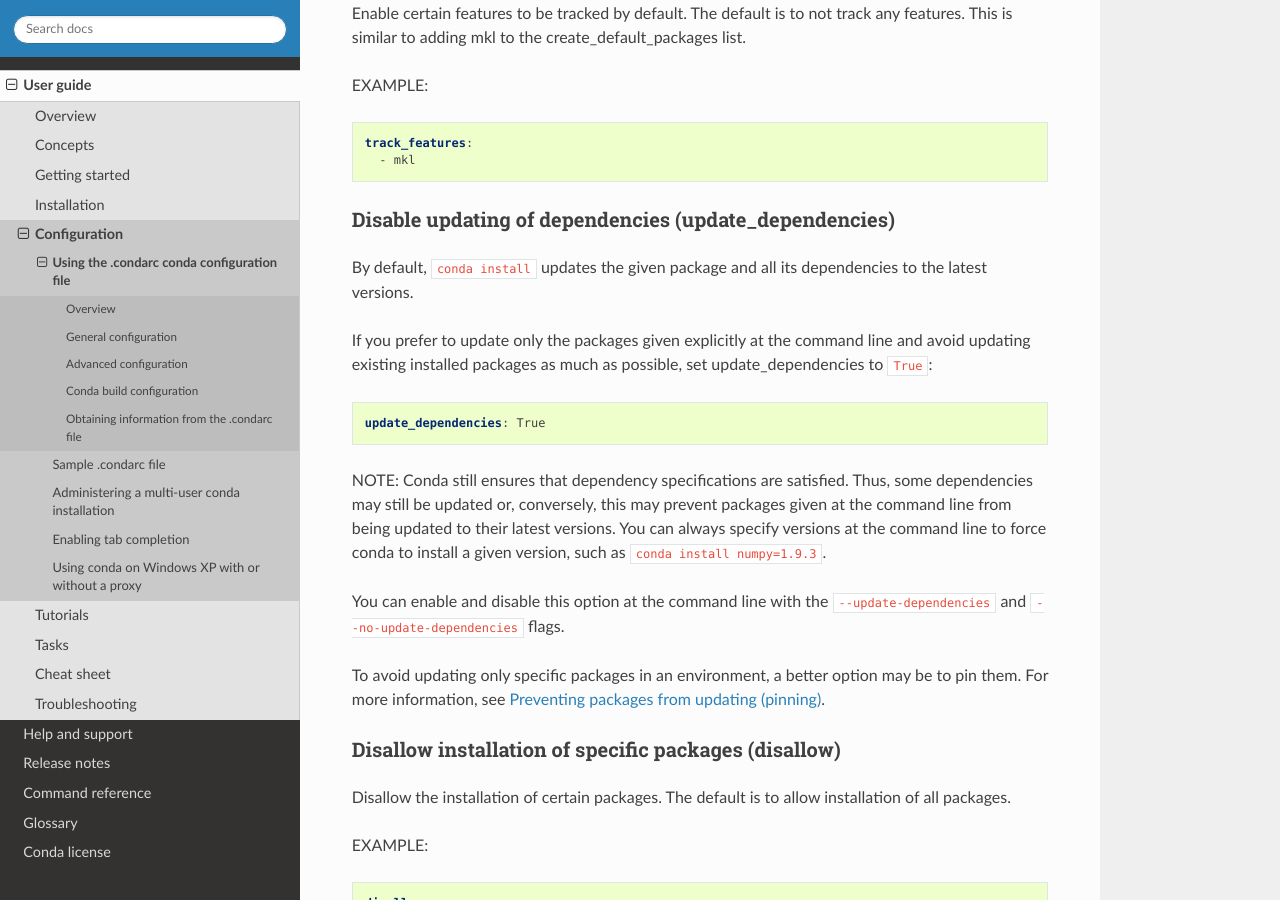
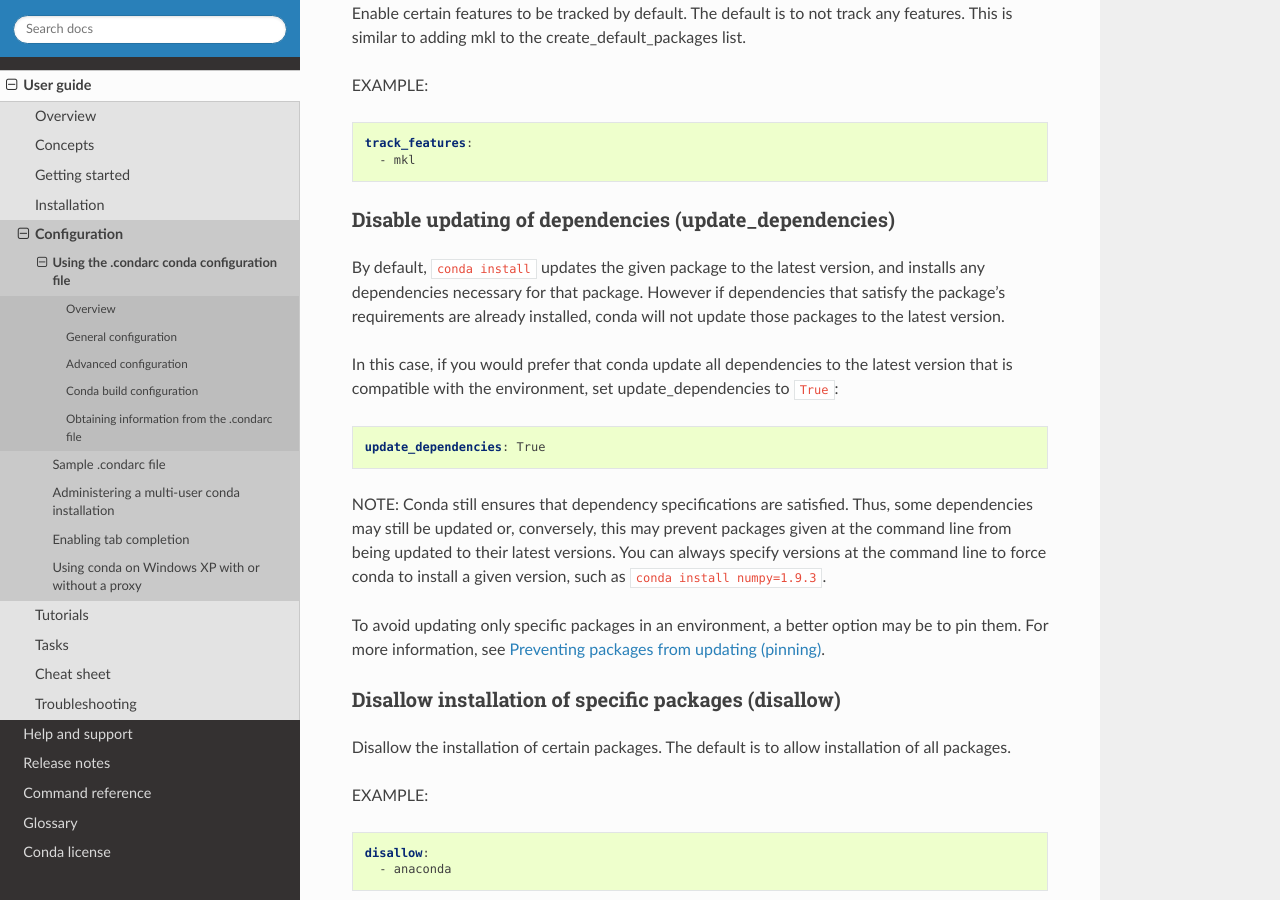
Before and after one commit to conda/conda-docs, a Sphinx documentation site: the page built from docs/source/user-guide/configuration/use-condarc.rst, in a window 1280 px wide and 900 px high, scrolled down 8147 px. Built offline with Sphinx 7.4.7 and the Read the Docs theme 2.0.0, drawn with Linux system fonts in a browser that asks for light colours.

Commit message:
Make accurate the description for the 'update_dependencies' config parameter

```diff
--- a/docs/source/user-guide/configuration/use-condarc.rst
+++ b/docs/source/user-guide/configuration/use-condarc.rst
@@ -429,12 +429,15 @@ EXAMPLE:
 Disable updating of dependencies (update_dependencies)
 ------------------------------------------------------
 
-By default, ``conda install`` updates the given package and all
-its dependencies to the latest versions.
+By default, ``conda install`` updates the given package to the
+latest version, and installs any dependencies necessary for
+that package. However if dependencies that satisfy the package's
+requirements are already installed, conda will not update those
+packages to the latest version.
 
-If you prefer to update only the packages given explicitly at
-the command line and avoid updating existing installed packages
-as much as possible, set update_dependencies to ``True``:
+In this case, if you would prefer that conda update all dependencies
+to the latest version that is compatible with the environment,
+set update_dependencies to ``True``:
 
 .. code-block:: yaml
 
@@ -446,10 +449,6 @@ conversely, this may prevent packages given at the command line
 from being updated to their latest versions. You can always
 specify versions at the command line to force conda to install a
 given version, such as ``conda install numpy=1.9.3``.
-
-You can enable and disable this option
-at the command line with the ``--update-dependencies`` and
-``--no-update-dependencies`` flags.
 
 To avoid updating only specific packages in an environment, a
 better option may be to pin them. For more information, see
```
